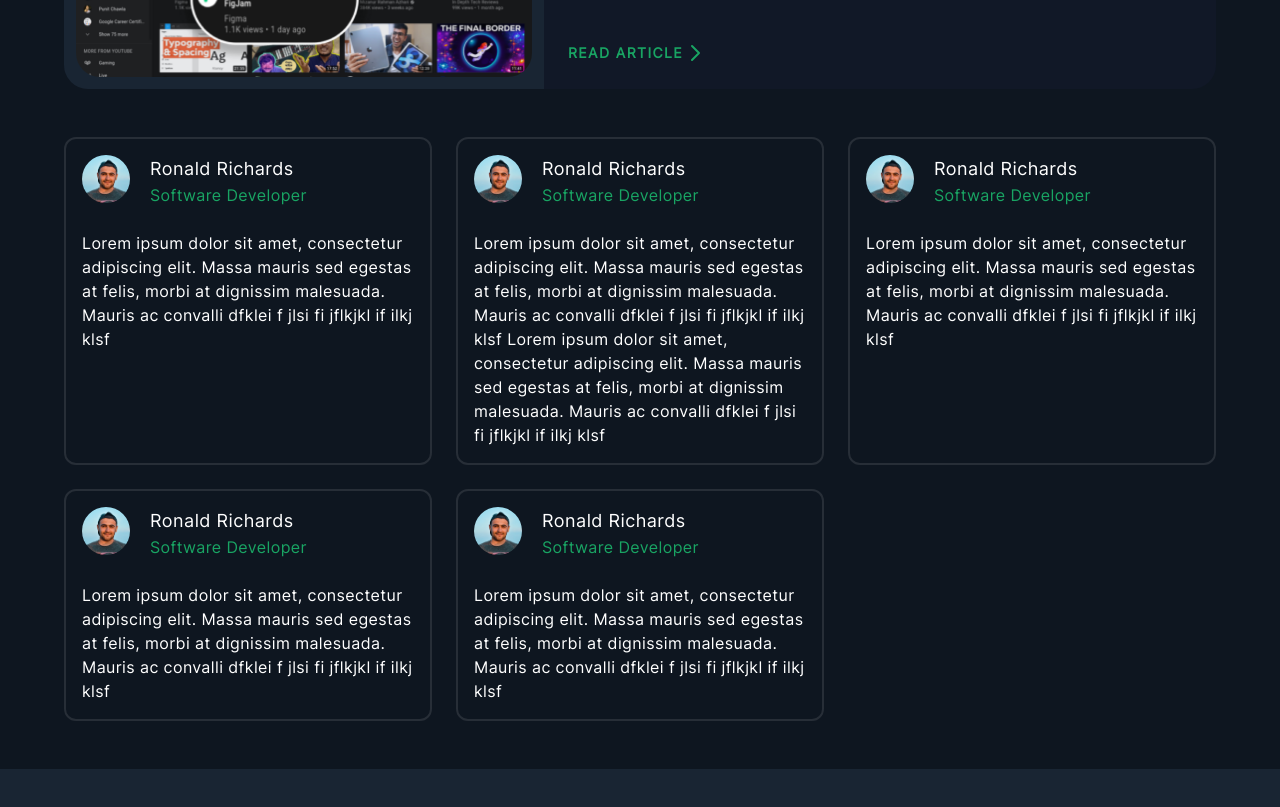
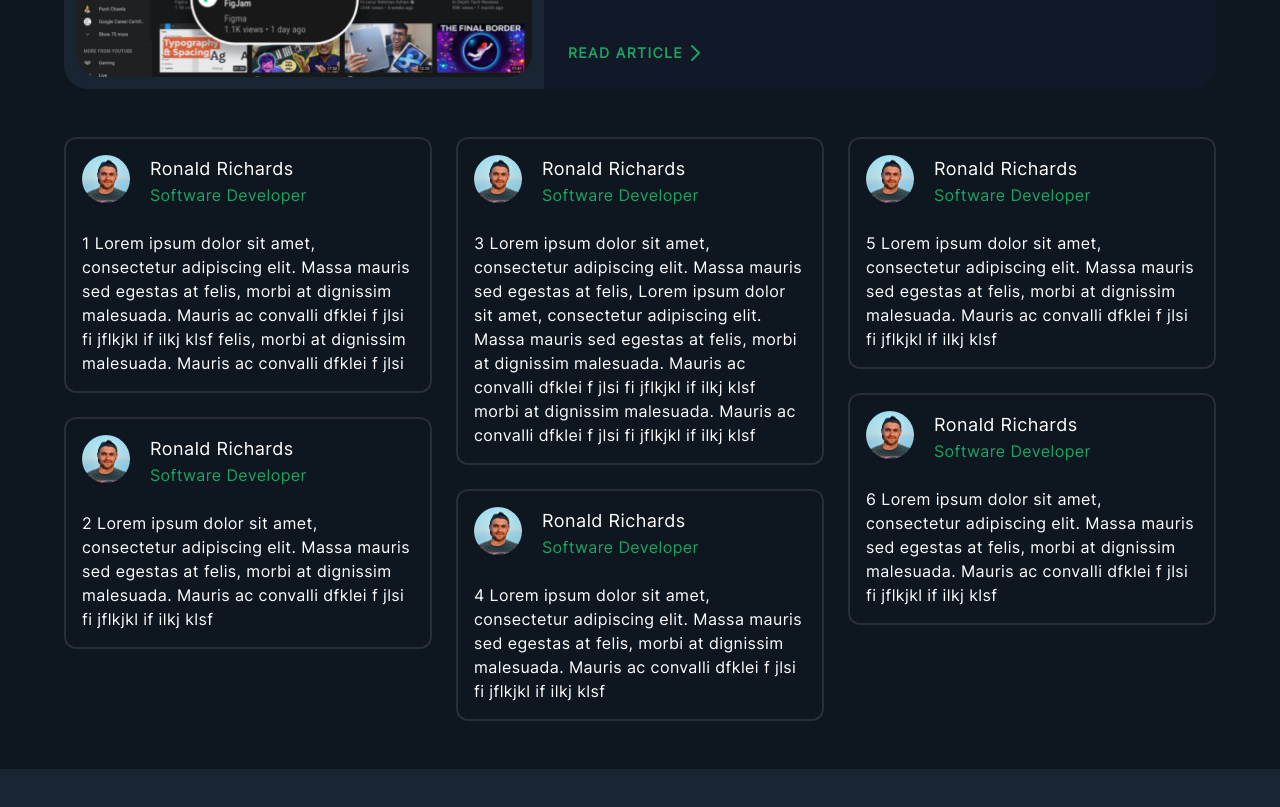
Before and after one commit to mamun-63/portfolio-shawn-mahbub, a Nuxt app: page / in a window 1280 px wide. Shown: the part 1960-2767 px from the top of the page. Built offline with nearby package versions, Linux system fonts and the light colour scheme.

Commit message:
masonry layout implemented in tailwind

```diff
--- a/assets/css/tailwind.css
+++ b/assets/css/tailwind.css
@@ -5,6 +5,13 @@
 
 @layer utilities {
   @responsive {
+    .masonry {
+      column-count: 3;
+      column-gap: 1.5em;
+    }
+    .break-inside {
+      break-inside: avoid;
+    }
     /* .text-h1 {
       @apply font-raleway font-extrabold text-5xl leading-none tracking-tight;
     }
--- a/pages/index.vue
+++ b/pages/index.vue
@@ -137,8 +137,9 @@
         </div>
       </div>
       <div class="mt-12 px-3 md:px-16">
-        <div class="grid grid-cols-3 gap-6">
-          <div v-for="item in items" :key="item" class="border-2 border-white border-opacity-10 rounded-xl p-4">
+        <div class="masonry before:box-inherit after:box-inherit">
+          <div v-for="item in items" :key="item">
+            <div class="break-inside mb-6 border-2 border-white border-opacity-10 rounded-xl p-4">
               <div class="mb-6 flex">
                 <div class="mr-5">
                   <img class="rounded-full h-12 w-12 object-cover" src="../assets/img/profile.png" alt="avatar">
@@ -160,6 +161,7 @@
         </div>
       </div>
     </div>
+  </div>
 </template>
 
 <script>
@@ -167,11 +169,12 @@ export default {
   data () {
     return {
       items: [
-        'Lorem ipsum dolor sit amet, consectetur adipiscing elit. Massa mauris sed egestas at felis, morbi at dignissim malesuada. Mauris ac convalli dfklei f jlsi fi jflkjkl if ilkj klsf',
-        'Lorem ipsum dolor sit amet, consectetur adipiscing elit. Massa mauris sed egestas at felis, morbi at dignissim malesuada. Mauris ac convalli dfklei f jlsi fi jflkjkl if ilkj klsf Lorem ipsum dolor sit amet, consectetur adipiscing elit. Massa mauris sed egestas at felis, morbi at dignissim malesuada. Mauris ac convalli dfklei f jlsi fi jflkjkl if ilkj klsf',
-        'Lorem ipsum dolor sit amet, consectetur adipiscing elit. Massa mauris sed egestas at felis, morbi at dignissim malesuada. Mauris ac convalli dfklei f jlsi fi jflkjkl if ilkj klsf',
-        'Lorem ipsum dolor sit amet, consectetur adipiscing elit. Massa mauris sed egestas at felis, morbi at dignissim malesuada. Mauris ac convalli dfklei f jlsi fi jflkjkl if ilkj klsf',
-        'Lorem ipsum dolor sit amet, consectetur adipiscing elit. Massa mauris sed egestas at felis, morbi at dignissim malesuada. Mauris ac convalli dfklei f jlsi fi jflkjkl if ilkj klsf'
+        '1 Lorem ipsum dolor sit amet, consectetur adipiscing elit. Massa mauris sed egestas at felis, morbi at dignissim malesuada. Mauris ac convalli dfklei f jlsi fi jflkjkl if ilkj klsf felis, morbi at dignissim malesuada. Mauris ac convalli dfklei f jlsi',
+        '2 Lorem ipsum dolor sit amet, consectetur adipiscing elit. Massa mauris sed egestas at felis, morbi at dignissim malesuada. Mauris ac convalli dfklei f jlsi fi jflkjkl if ilkj klsf ',
+        '3 Lorem ipsum dolor sit amet, consectetur adipiscing elit. Massa mauris sed egestas at felis, Lorem ipsum dolor sit amet, consectetur adipiscing elit. Massa mauris sed egestas at felis, morbi at dignissim malesuada. Mauris ac convalli dfklei f jlsi fi jflkjkl if ilkj klsf morbi at dignissim malesuada. Mauris ac convalli dfklei f jlsi fi jflkjkl if ilkj klsf',
+        '4 Lorem ipsum dolor sit amet, consectetur adipiscing elit. Massa mauris sed egestas at felis, morbi at dignissim malesuada. Mauris ac convalli dfklei f jlsi fi jflkjkl if ilkj klsf',
+        '5 Lorem ipsum dolor sit amet, consectetur adipiscing elit. Massa mauris sed egestas at felis, morbi at dignissim malesuada. Mauris ac convalli dfklei f jlsi fi jflkjkl if ilkj klsf',
+        '6 Lorem ipsum dolor sit amet, consectetur adipiscing elit. Massa mauris sed egestas at felis, morbi at dignissim malesuada. Mauris ac convalli dfklei f jlsi fi jflkjkl if ilkj klsf'
       ]
     }
   }
```
Lines whose indentation alone changed are shown as unchanged.
